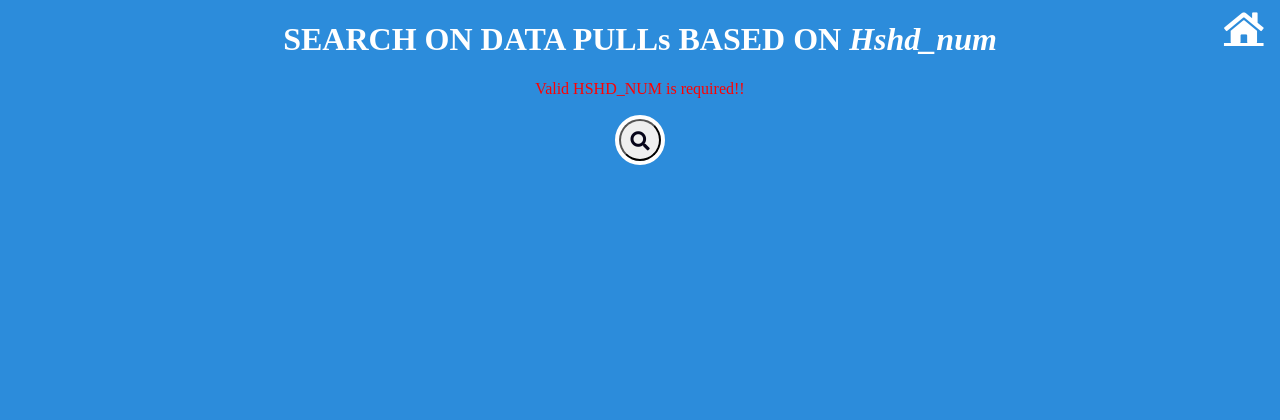
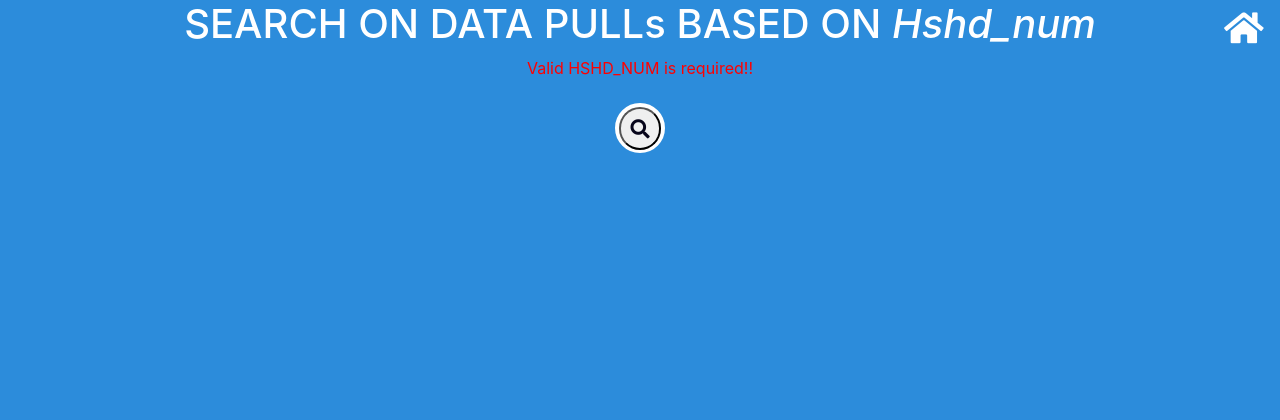
Before and after one commit to Gowtham-369/cc-final-project, a Flask app: page /search-hhm-new in a window 1280 px wide. Shown: the top 420 px of the page. After the commit the page ends 153 px from the top, so only its background shows below. Run offline with Flask 3, Linux system fonts and the light colour scheme; tables that the repository leaves empty or names only in its code hold one stand-in row (values such as "Sample post"); parts of the project's set-up code (start-up, migrations or seed data) failed here and were passed over; some libraries are stand-ins or nearby versions.

Commit message:
improved table UI

```diff
--- a/templates/search-hhm-table.html
+++ b/templates/search-hhm-table.html
@@ -2,7 +2,9 @@
 <html>
   <title>Final Project Dashboard</title>
   <head>
-<link rel="stylesheet" href="https://use.fontawesome.com/releases/v5.3.1/css/all.css" integrity="sha384-mzrmE5qonljUremFsqc01SB46JvROS7bZs3IO2EmfFsd15uHvIt+Y8vEf7N7fWAU" crossorigin="anonymous">
+    <link href="https://fonts.googleapis.com/css?family=Roboto:300,400,500,700" rel="stylesheet">
+    <link rel="stylesheet" href="https://use.fontawesome.com/releases/v5.4.1/css/all.css" integrity="sha384-5sAR7xN1Nv6T6+dT2mhtzEpVJvfS3NScPQTrOxhwjIuvcA67KV2R5Jz6kr4abQsz" crossorigin="anonymous">
+    <link rel="stylesheet" href="https://cdn.jsdelivr.net/npm/bootstrap@4.0.0/dist/css/bootstrap.min.css" integrity="sha384-Gn5384xqQ1aoWXA+058RXPxPg6fy4IWvTNh0E263XmFcJlSAwiGgFAW/dAiS6JXm" crossorigin="anonymous">
 <style>
 body {
     padding: 0;
--- a/templates/search-hhm.html
+++ b/templates/search-hhm.html
@@ -2,7 +2,9 @@
 <html>
   <title>Final Project Dashboard</title>
   <head>
-<link rel="stylesheet" href="https://use.fontawesome.com/releases/v5.3.1/css/all.css" integrity="sha384-mzrmE5qonljUremFsqc01SB46JvROS7bZs3IO2EmfFsd15uHvIt+Y8vEf7N7fWAU" crossorigin="anonymous">
+    <link href="https://fonts.googleapis.com/css?family=Roboto:300,400,500,700" rel="stylesheet">
+    <link rel="stylesheet" href="https://use.fontawesome.com/releases/v5.4.1/css/all.css" integrity="sha384-5sAR7xN1Nv6T6+dT2mhtzEpVJvfS3NScPQTrOxhwjIuvcA67KV2R5Jz6kr4abQsz" crossorigin="anonymous">
+    <link rel="stylesheet" href="https://cdn.jsdelivr.net/npm/bootstrap@4.0.0/dist/css/bootstrap.min.css" integrity="sha384-Gn5384xqQ1aoWXA+058RXPxPg6fy4IWvTNh0E263XmFcJlSAwiGgFAW/dAiS6JXm" crossorigin="anonymous">
 <style>
 body {
     padding: 0;
```
